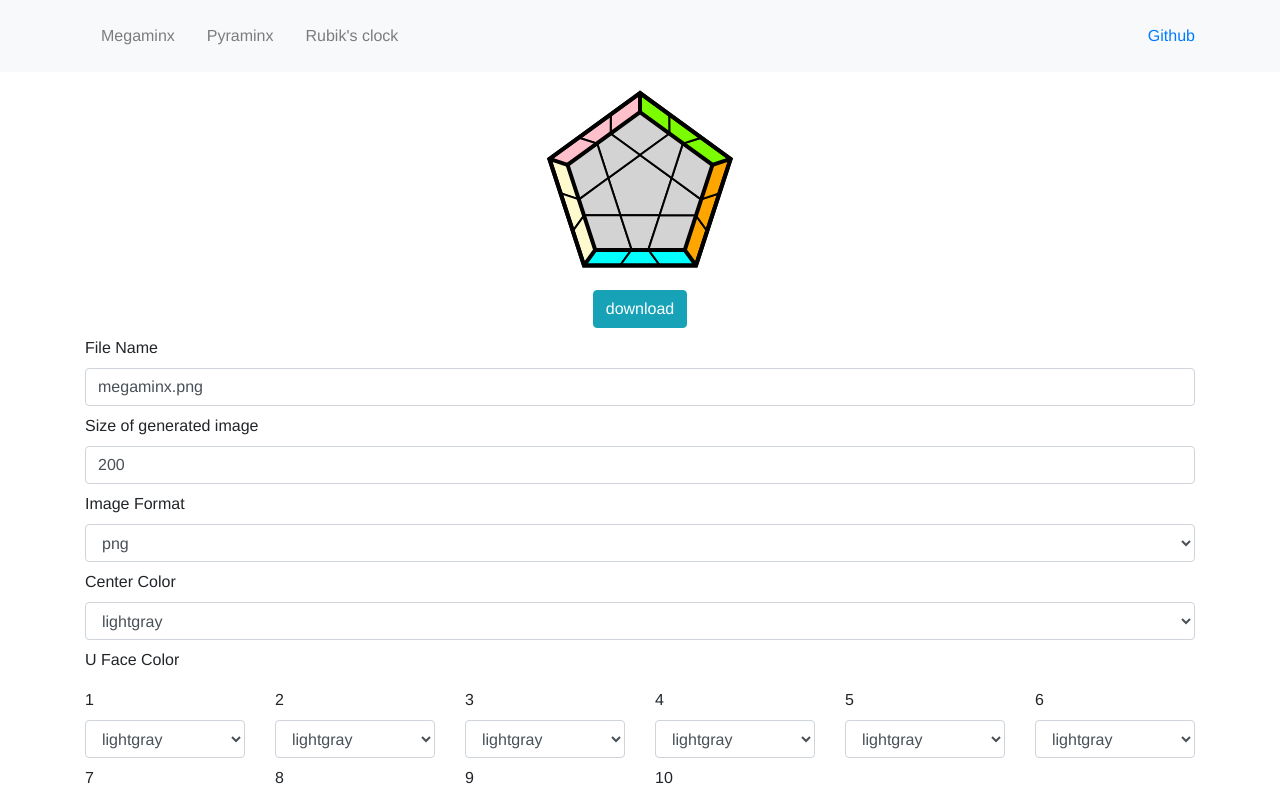
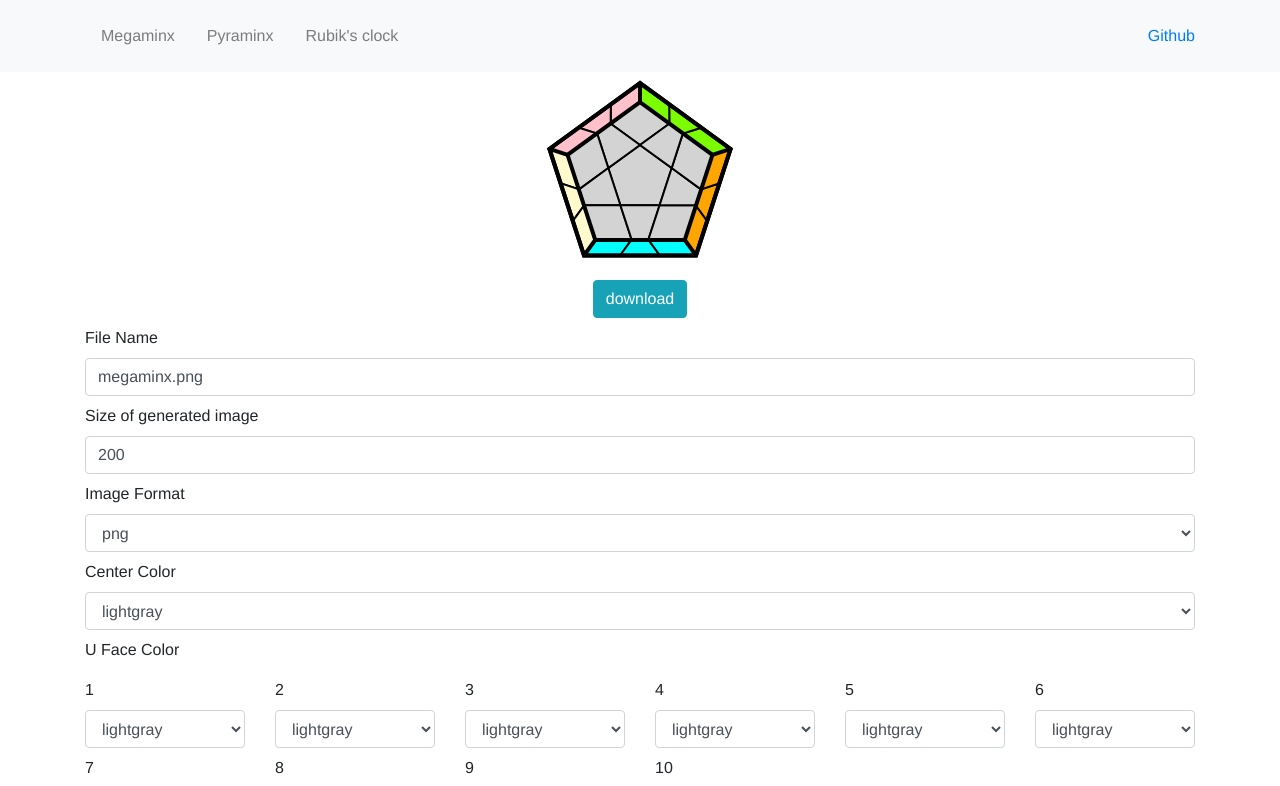
Before and after one commit to roudai/wca-image-editor, a Vue app: page /#/megaminx in a window 1280 px wide. Shown: the top 786 px of the page. Built offline with nearby package versions, Linux system fonts and the light colour scheme.

Commit message:
change body padding

```diff
--- a/src/App.vue
+++ b/src/App.vue
@@ -25,13 +25,13 @@ export default {
   -moz-osx-font-smoothing: grayscale;
 }
 body {
-  padding-top: 70px;
+  padding-top: 60px;
 }
 #download {
   text-align: center;
 }
 #canvas {
-  margin: 10px auto;
+  margin: 10px auto 10px;
   display: block;
 }
 label {
```
